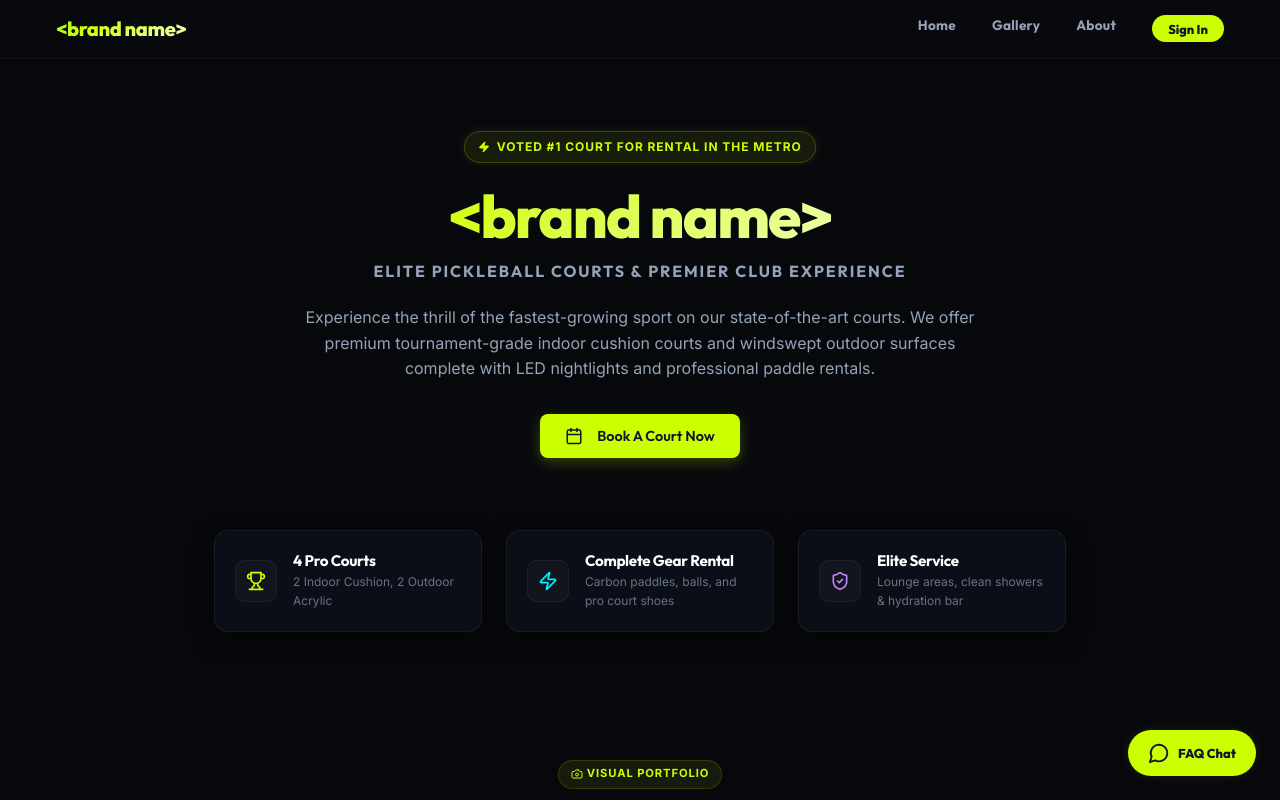
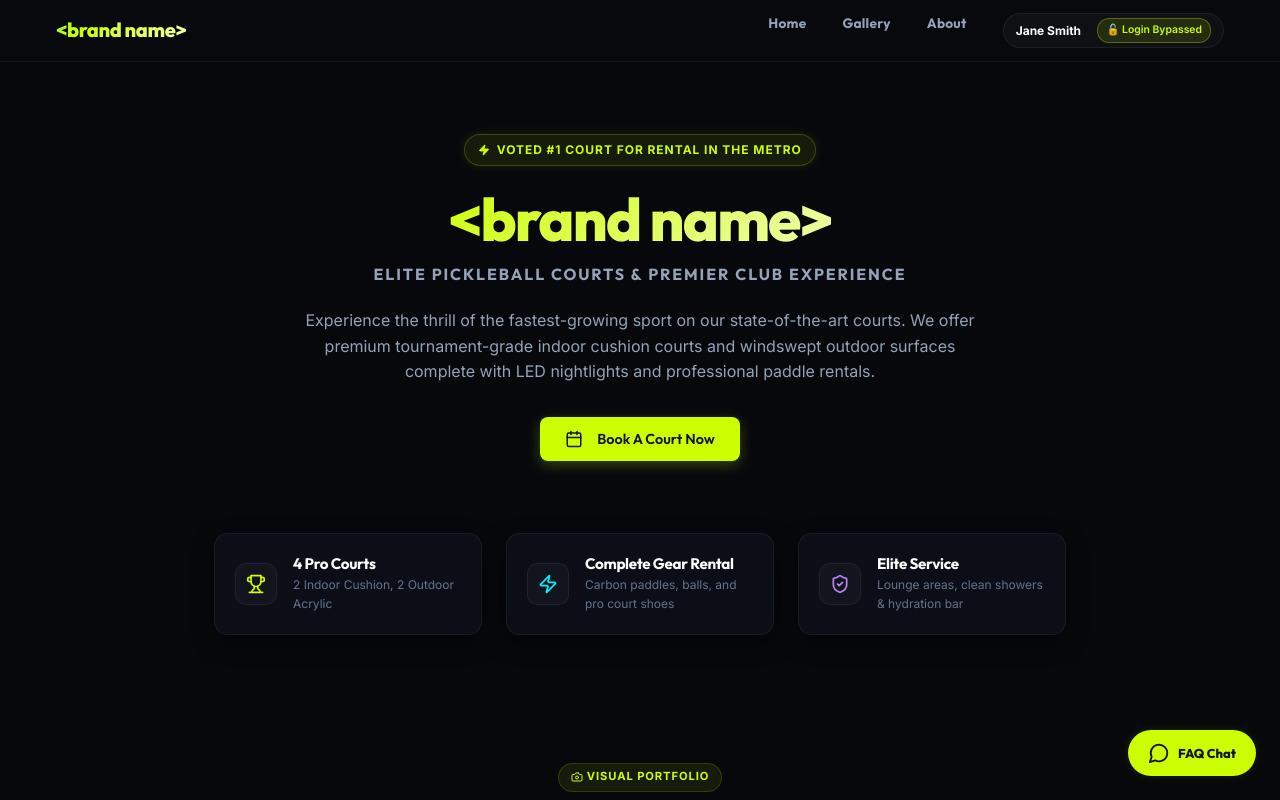
Before and after one commit to Gabs64/PickleballBookingSystem, a React (Vite) app in the folder Frontend/: page / in a window 1280 px wide. Both pictures are taken after a click on the button "Enter Customer Booking". Shown: the top 800 px of the page. Built offline with nearby package versions, Linux system fonts and the light colour scheme.

Commit message:
feat: include customer portal in automatic login bypass

```diff
--- a/Frontend/src/customer/BookingModal.jsx
+++ b/Frontend/src/customer/BookingModal.jsx
@@ -4,7 +4,7 @@ import { X, CalendarDays, Clock, User, Phone, CheckCircle, ShoppingBag, Receipt,
 import Badge from '../components/Badge';
 
 export default function BookingModal({ isOpen, onClose }) {
-  const { courts, operatingHours, gearRates, checkAvailability, calculateRates, addBooking, getRelativeDateString } = useBooking();
+  const { courts, operatingHours, gearRates, checkAvailability, calculateRates, addBooking, getRelativeDateString, isLoginBypassed } = useBooking();
 
   const [bookingState, setBookingState] = useState('form'); // 'form', 'payment_scan', 'ticket'
   const [paymentTimer, setPaymentTimer] = useState(300); // 5 minutes in seconds
@@ -36,19 +36,19 @@ export default function BookingModal({ isOpen, onClose }) {
       setCreatedBooking(null);
       setPaymentTimer(300);
 
-      // PREFILL CUSTOMER INFO IF LOGGED IN
+      // PREFILL CUSTOMER INFO IF LOGGED IN OR BYPASSED
       const savedUser = sessionStorage.getItem('customer_user');
+      let activeUser = null;
       if (savedUser) {
-        try {
-          const userObj = JSON.parse(savedUser);
-          if (userObj) {
-            setCustomerName(userObj.name || '');
-            setCustomerEmail(userObj.email || '');
-            setCustomerPhone(userObj.phone || '');
-          }
-        } catch (e) {
-          console.error('Error parsing customer user in BookingModal:', e);
-        }
+        try { activeUser = JSON.parse(savedUser); } catch (e) {}
+      }
+      if (!activeUser && isLoginBypassed) {
+        activeUser = { name: 'Jane Smith', email: 'jane.smith@gmail.com', phone: '0917-888-2938' };
+      }
+      if (activeUser) {
+        setCustomerName(activeUser.name || '');
+        setCustomerEmail(activeUser.email || '');
+        setCustomerPhone(activeUser.phone || '');
       } else {
         setCustomerName('');
         setCustomerPhone('');
--- a/Frontend/src/customer/CustomerPortal.jsx
+++ b/Frontend/src/customer/CustomerPortal.jsx
@@ -312,16 +312,24 @@ export default function CustomerPortal() {
           <a href="#home" onClick={(e) => handleNav(e, 'home')} style={styles.navLink}>Home</a>
           <a href="#gallery" onClick={(e) => handleNav(e, 'gallery')} style={styles.navLink}>Gallery</a>
           <a href="#about" onClick={(e) => handleNav(e, 'about')} style={styles.navLink}>About</a>
-          {loggedCustomer ? (
+          {(() => {
+            const activeCustomer = loggedCustomer || (isLoginBypassed ? { id: 'USR-CUSTOMER-BYPASS', name: 'Jane Smith', email: 'jane.smith@gmail.com', phone: '0917-888-2938', role: 'Customer' } : null);
+            return activeCustomer ? (
               <div style={styles.headerProfileBadge} title="Authenticated Customer">
-              <span style={styles.headerProfileName}>{loggedCustomer.name}</span>
-              <button onClick={handleLogout} style={styles.headerLogoutBtn}>Log Out</button>
+                <span style={styles.headerProfileName}>{activeCustomer.name}</span>
+                {isLoginBypassed && (
+                  <span style={{ fontSize: '0.65rem', background: 'rgba(204, 255, 0, 0.12)', border: '1px solid rgba(204, 255, 0, 0.3)', color: '#ccff00', padding: '0.2rem 0.5rem', borderRadius: '12px', marginLeft: '6px', fontWeight: 600 }}>
+                    🔓 Login Bypassed
+                  </span>
+                )}
+                {!isLoginBypassed && <button onClick={handleLogout} style={styles.headerLogoutBtn}>Log Out</button>}
               </div>
             ) : (
               <button onClick={() => { setAuthMode('login'); setIsAuthModalOpen(true); }} style={styles.headerLoginBtn}>
                 Sign In
               </button>
-          )}
+            );
+          })()}
         </nav>
       </header>
 
```
Also changed, not shown: 1 other file (tests, documents, lock files or other folders). Lines whose indentation alone changed are shown as unchanged.
